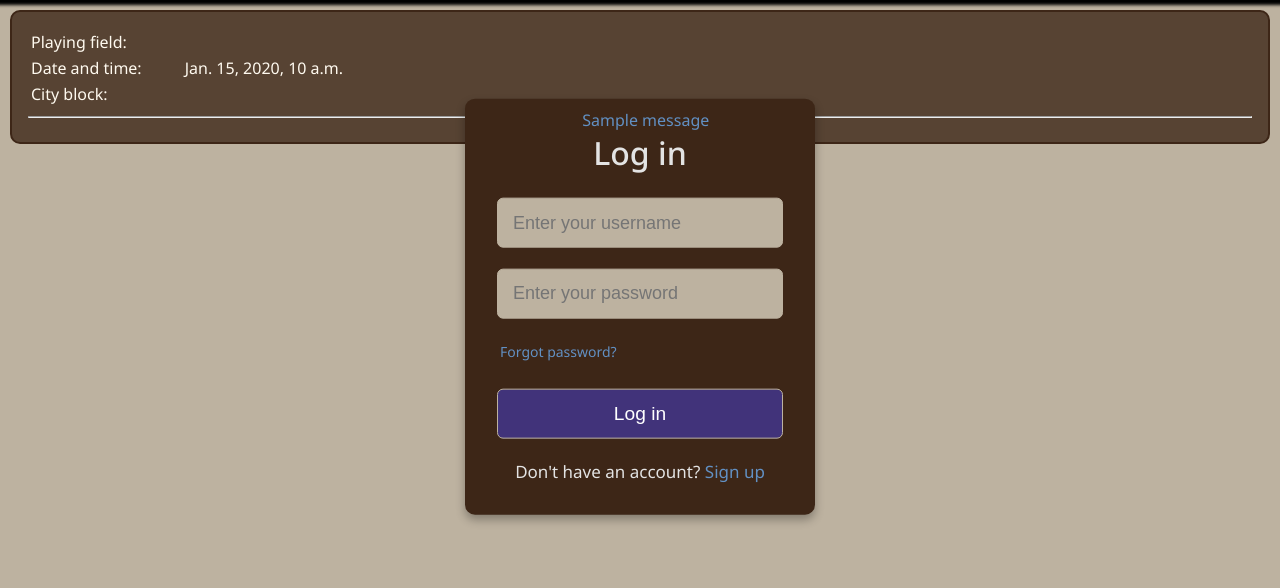
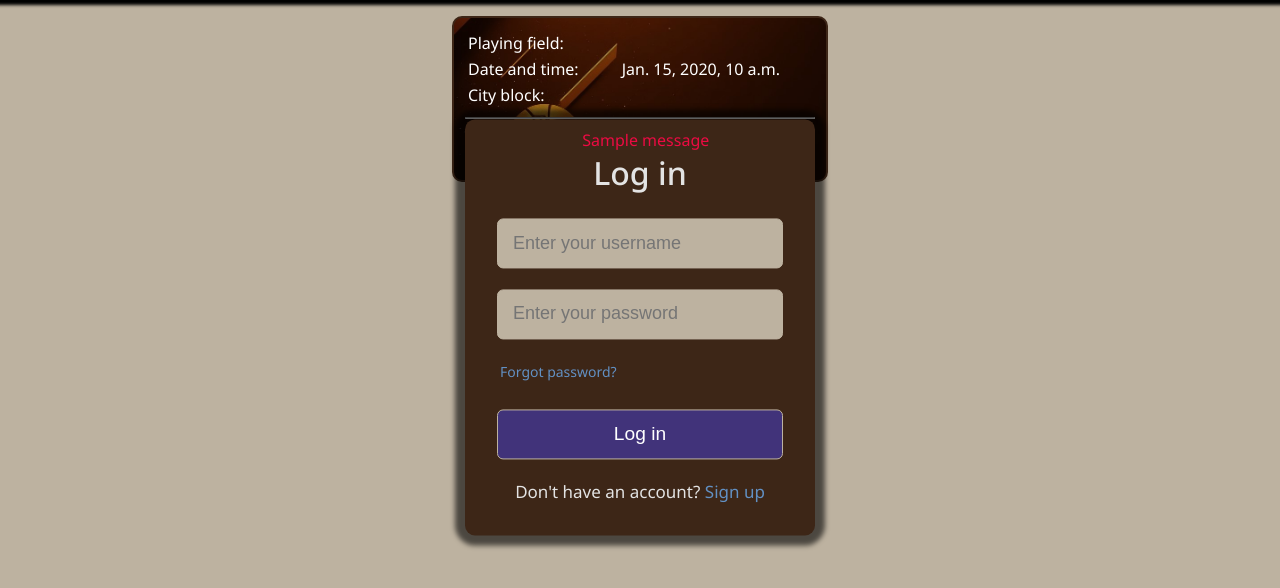
Before and after one commit to CorDamir/zagreballer, a Django app: page / in a window 1280 px wide. Shown: the part 52-640 px from the top of the page. Run offline with Django 4.2, Linux system fonts and the light colour scheme; tables that the repository leaves empty hold one stand-in row (values such as "Sample post"); one stand-in notice (Sample message) is shown; data that the repository does not hold is empty.

Commit message:
style game display card, add futsal fields data to database

```diff
--- a/games_display/templates/display.html
+++ b/games_display/templates/display.html
@@ -16,6 +16,7 @@
     {% for game in games %}
         <div class="game-card">
             <table>
+                <tbody>
                     <tr>
                         <td>Playing field:</td>
                         <td>{{ game.futsal_field.name }}</td>
@@ -28,9 +29,14 @@
                         <td>City block:</td>
                         <td>{{ game.futsal_field.get_location_cityblock_display }}</td>
                     </tr>
+                </tbody>
             </table>
 
             <hr>
+
+            <div class="game-card-info-text">
+                {{ game.custom_description }}
+            </div>
         </div>
     {% endfor %}
 {% endblock %}
--- a/static/assets/css/forms.css
+++ b/static/assets/css/forms.css
@@ -6,11 +6,11 @@
     position: absolute;
     top: 50%;
     left: 50%;
-    transform: translate(-50%, -60%);
+    transform: translate(-50%, -55%);
     max-width: 350px;
     width: 85%;
     border-radius: 10px;
-    box-shadow: 0 5px 10px rgba(0, 0, 0, 0.3);
+    box-shadow: 0 0 5px 10px rgba(0, 0, 0, 0.6);
 }
 
 #login-form-container .registration {
--- a/static/assets/css/style.css
+++ b/static/assets/css/style.css
@@ -12,7 +12,7 @@
     --reddish: #ec0b43;
 }
 
-/* TOGGLE CLASSES FOR JS */
+/* TOGGLE-able CLASSES */
 .hidden {
     display: none;
 }
@@ -63,18 +63,50 @@ nav li:hover {
     padding-bottom: 2px;
 }
 
-/* GAME CARDS DISPLAY */
-
-#games-container{
-    margin: 10px;
+/* GRID SYSTEM */
+#grid-container {
+    display: grid;
 }
 
+#games-container {
+    display: flex;
+    justify-content: center;
+}
+
+#user-options {
+
+}
+/* MENU AND OPTIONS */
+
+
+
+/* GAME CARDS DISPLAY */
 .game-card{
+    user-select: none;
     border: 2px solid var(--strong);
     border-radius: 10px;
-    background-color: #3d2617ca;
-    color: floralwhite;
-    padding: 1rem;
+    background: url('../images/simple-background.jpeg') no-repeat center 65%;
+    background-size: cover;
+    color: white;
+    padding: 0.7rem;
+    width: 85%;
+    max-width: 350px;
+    margin: 1rem;
+    cursor: pointer;
+    transition: all 0.5s;
+}
+
+.game-card:hover .game-card{
+    transform: scale(98%);
+}
+
+.game-card:hover{
+    transform: scale(102%);
+    box-shadow: 1px 1px 0 2px rgba(0, 0, 0, 0.2);
+}
+
+.game-card-info-text{
+    padding: 10px;
 }
 
 .game-card td:first-child{
--- a/templates/index.html
+++ b/templates/index.html
@@ -24,9 +24,15 @@
 
     <main>
         {% include "login-forms.html" %}
-        <div id="games-container">
-            {% block main %}
-            {% endblock %}
+        <div id="grid-container">
+            <div id="user-options">
+
+            </div>
+
+            <div id="games-container">
+                {% block main %}
+                {% endblock %}
+            </div>
         </div>
     </main>
 
--- a/user_accounts/templates/login-forms.html
+++ b/user_accounts/templates/login-forms.html
@@ -1,13 +1,10 @@
-<div id="login-form-container" {% if not messages %}class="hidden"{% endif %}>
+<div id="login-form-container" {% if not messages or user.is_authenticated %}class="hidden"{% endif %}>
     <input type="checkbox" id="form-toggler">
 
     <div class="login form">
         <div id="login-message" {% if not messages %} class="hidden" {% endif %}>
             {% for message in messages %}
-                <span {% if message.tags == "success" %} class="success-message"
-                      {% else %} class="error-message"
-                      {% endif %}
-                >
+                <span class="error-message">
                     {{ message }}
                 </span>
             {% endfor %}
--- a/user_accounts/views.py
+++ b/user_accounts/views.py
@@ -15,12 +15,12 @@ def login_handler(request):
         )
 
     if user is not None:
-        user = login(request, user)
+        login(request, user)
 
         messages.add_message(
             request,
             messages.SUCCESS,
-            "You are now logged in."
+            "Logged in as " + user.username + "."
         )
     else:
         messages.add_message(
```
Also changed, not shown: static/assets/images/simple-background.jpeg (added). Lines whose indentation alone changed are shown as unchanged.
